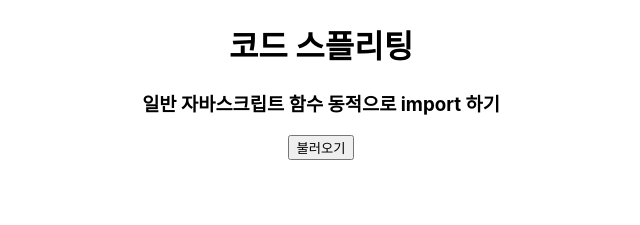
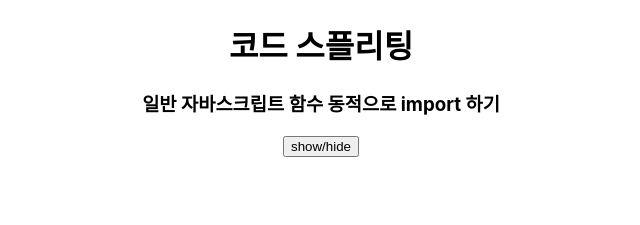
Before and after one commit to jojo3420/react-code-split, a React (Create React App) app: page / in a window 1280 px wide. Shown: the top 225 px of the page, without its empty margins (319-959 px from the left). Built offline with nearby package versions, Linux system fonts and the light colour scheme.

Commit message:
3. React.lazy, Suspense 조합을 이용한 동적 컴포넌트 import

```diff
--- a/src/App.js
+++ b/src/App.js
@@ -1,20 +1,16 @@
-import React  from 'react';
+import React, { useState, Suspense }  from 'react';
 import './App.css';
 
 
-// 주의할점. 클래스 컴포넌트만 불러올 수 있음.
-class App extends React.Component {
+function App() {
+  const [visible, setVisible] = useState(false);
 
-  state = {
-    SplitMe: null,
-  };
+  const handleClick =  () => {
+    setVisible(!visible)
+  }
 
-  handleClick = async () => {
-    const loadedModule = await import('./components/SplitMe');
-    this.setState({ SplitMe: loadedModule.default})
-  }
-  render() {
-    const { SplitMe } = this.state;
+  // 주의: lazy()는 리액트 컴포넌트 만 불러올 수 있음!
+  const SplitMe = React.lazy(() => import('./components/SplitMe'));
 
     return (
       <div className="App">
@@ -23,12 +19,13 @@ class App extends React.Component {
           일반 자바스크립트 함수 동적으로 import 하기
         </h3>
         <main>
-          <button onClick={this.handleClick}>불러오기</button>
-          {SplitMe && <SplitMe/>}
+          <button onClick={handleClick}>show/hide</button>
+          <Suspense fallback={<div>Loading...</div>}>
+            {visible && <SplitMe /> }
+          </Suspense>
         </main>
       </div>
     );
-  }
 }
 
 export default App;
```
